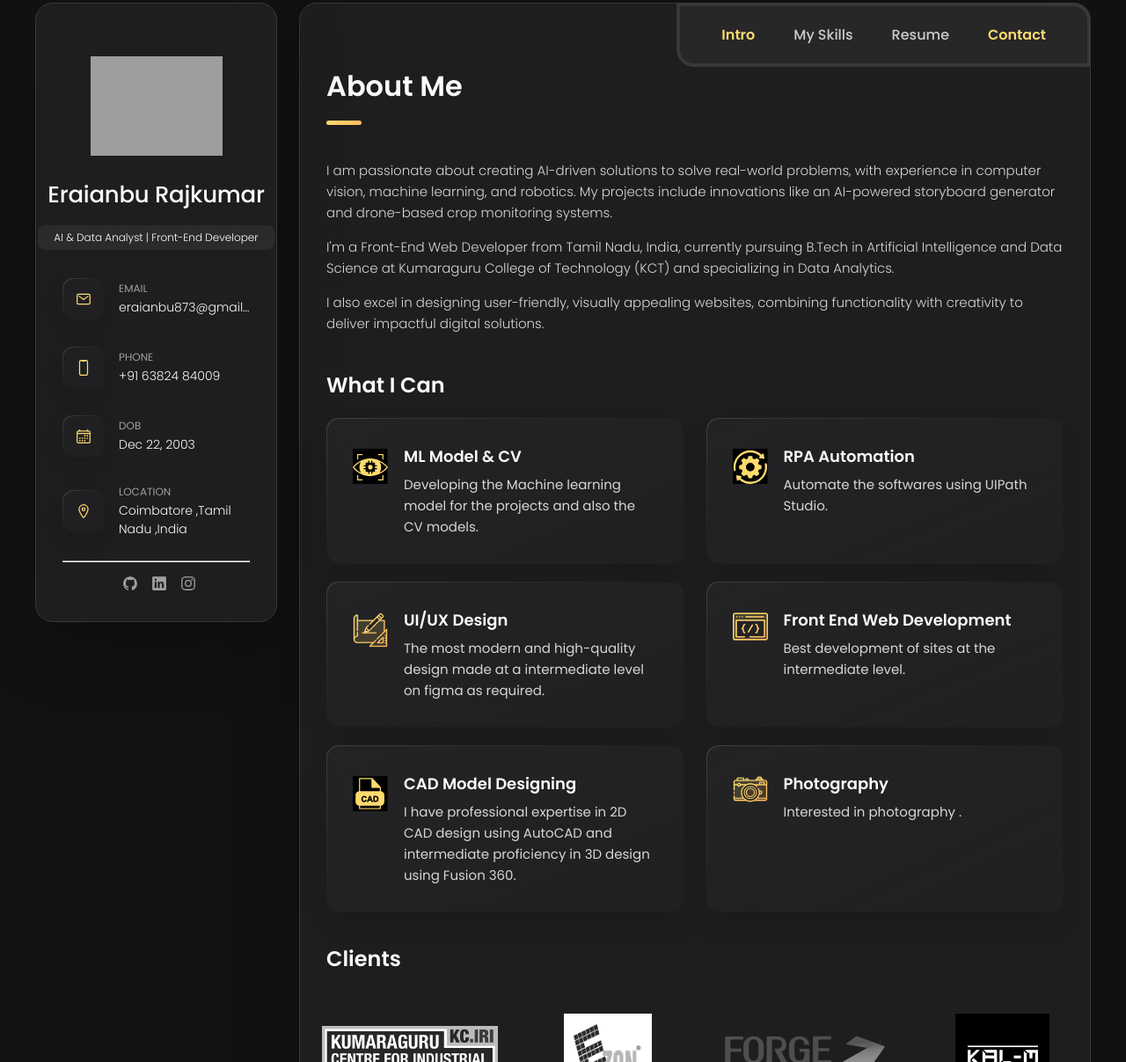
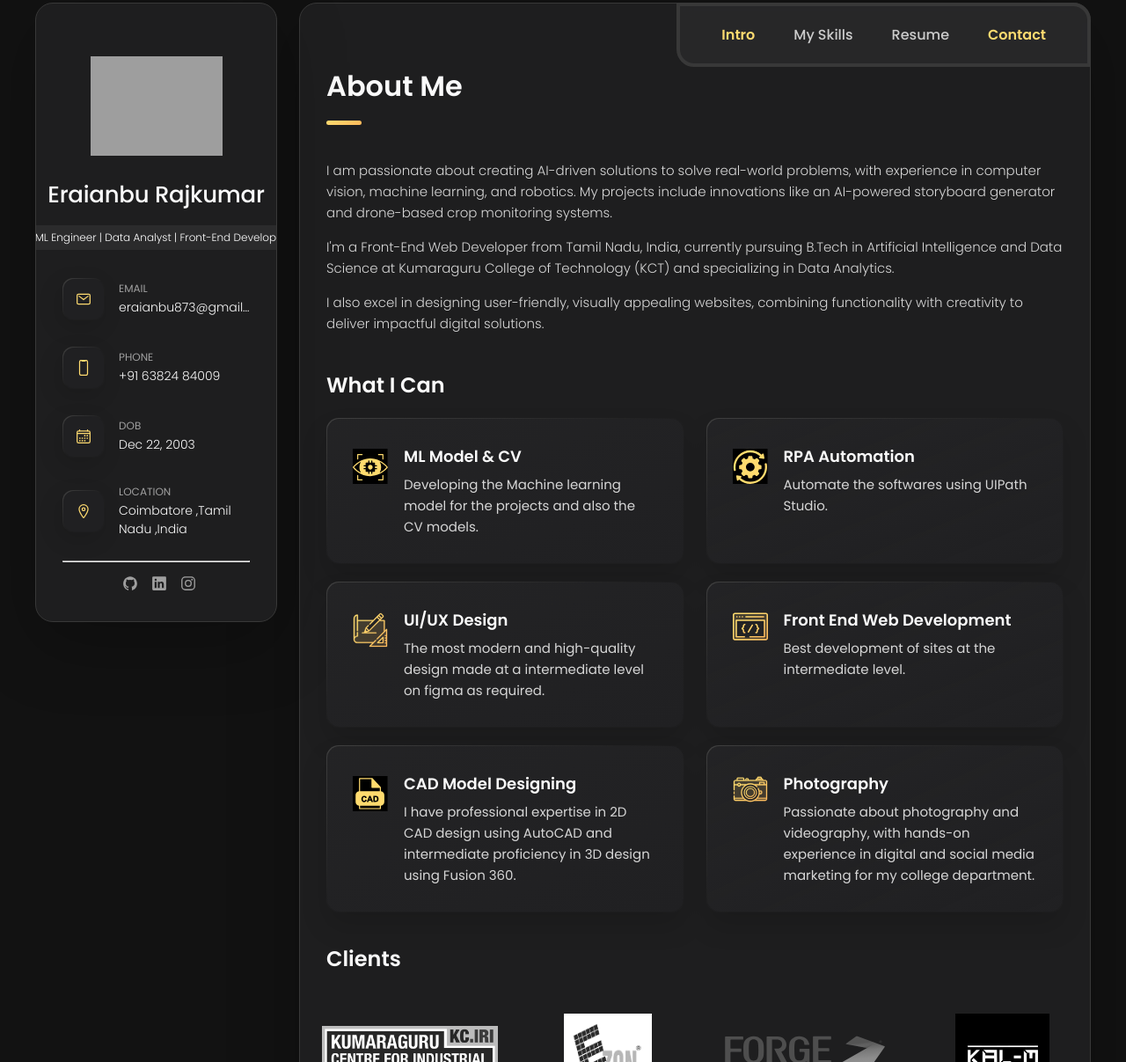
Before and after one commit to erai221203/portfolio, a website: page index.html in a window 1280 px wide. Shown: the part 57-1264 px from the top of the page at 88% size. Drawn offline with nearby package versions, Linux system fonts and the light colour scheme; grey boxes are pictures that could not be loaded.

Commit message:
Update index.html

```diff
--- a/index.html
+++ b/index.html
@@ -34,7 +34,7 @@
 
             <div class="info-content">
               <h1 class="name" title="Eraianbu Rajkumar">Eraianbu Rajkumar</h1>
-              <p class="title">AI & Data Analyst | Front-End Developer</p>
+              <p class="title">AIML Engineer | Data Analyst | Front-End Developer</p>
             </div>
 
             <button class="info_more-btn" id="toggle-btn" data-sidebar-btn>
@@ -269,17 +269,14 @@
               <div class="service-content-box">
                 <h4 class="h4 service-item-title">Photography</h4>
                 <p class="service-item-text">
-                  Interested in photography .
-                </p>
+                  Passionate about photography and videography, with hands-on experience in digital and social media marketing for my college department.</p>
               </div>
             </li>
           </ul>
         </section>
 
 
-        <!--
-          - clients
-        -->
+        <!--clients-->
 
         <section class="clients">
 
@@ -319,7 +316,7 @@
 
       <article class="my skills" data-page="my skills">
         <section class="skill">
-          <h2 class="h2 skill-title">My Skills</h2>
+          <header><h2 class="h2 skill-title">My Skills</h2></header>
           <br>
           <h3 class="h3 skills-title">Tech Skills</h3>
           <ul class="skills-list content-card">
@@ -732,16 +729,13 @@
       -->
 
       <article class="resume" data-page="resume">
-
         <header><h2 class="h2 article-title">Resume</h2></header>
 
         <section class="timeline">
-
           <div class="title-wrapper">
             <div class="icon-box">
               <ion-icon name="book-outline"></ion-icon>
             </div>
-
             <h3 class="h3">Education</h3>
           </div>
 
@@ -794,7 +788,6 @@
                 Kumaraguru College of Technology.
               </p>
             </li>
-
             <li class="timeline-item">
               <h4 class="h4 timeline-item-title">Alumni Ambassador</h4>
               <span>Oct 2024 — Present</span>
@@ -803,7 +796,6 @@
                   Kumaraguru College of Technology.
               </p>
             </li>
-
              <li class="timeline-item">
               <h4 class="h4 timeline-item-title">Technical Lead</h4>
               <span>April 2024 — March 2025</span>
@@ -811,7 +803,6 @@
                 CRS Project with the company Ezon Energy Solutions (P) Ltd.
               </p>
             </li>
-
             <li class="timeline-item">
               <h4 class="h4 timeline-item-title">Innovation Engineer - Intern</h4>
               <span>Aug 2024 — Dec 2024</span>
@@ -819,8 +810,6 @@
                Forge Innovation and Ventures
               </p>
             </li>
-
-
             <li class="timeline-item">
               <h4 class="h4 timeline-item-title">ML Engineer -Intern</h4>
               <span>May 2024 — June 2024</span>
@@ -828,8 +817,6 @@
                Virtual Internship @Codsoft.
               </p>
             </li>
-
-
             <li class="timeline-item">
               <h4 class="h4 timeline-item-title">Executive Member</h4>
               <span>Oct 2023 — Aug 2024</span>
```
